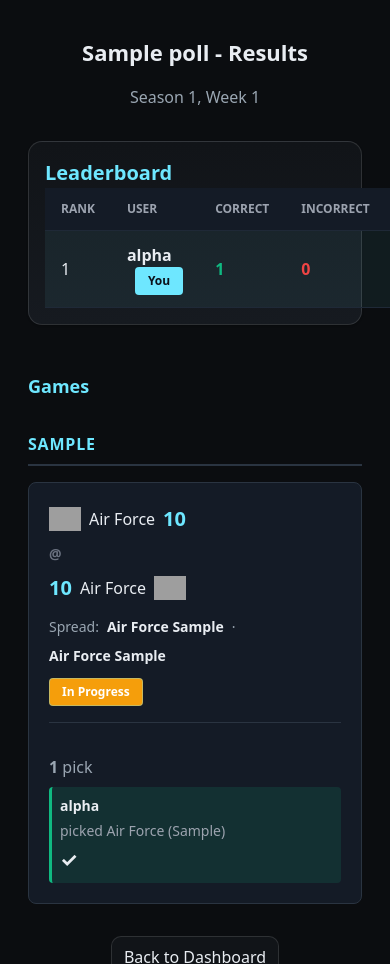
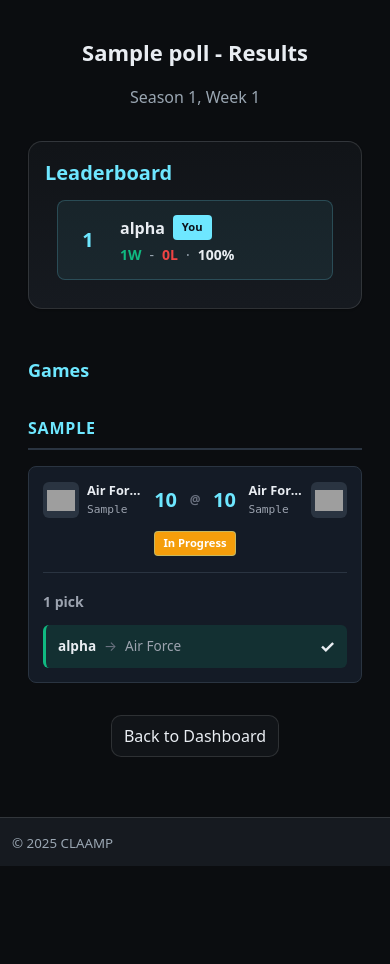
Before and after one commit to ahicks5/claamp-poll, a Flask app: page /spreads/week/1/1/results in a window 390 px wide. Shown: the part 89-1053 px from the top of the page. Run offline with Flask 3, Linux system fonts and the light colour scheme; a user stored in the database is signed in; tables that the repository leaves empty hold one stand-in row (values such as "Sample post"); grey boxes are pictures that could not be loaded.

Commit message:
Optimize spreads results page for mobile and update login redirect
Mobile optimizations for spreads_results.html:
- Replace wide desktop table with condensed 4-column leaderboard
- Add mobile-specific card layout for leaderboard
- Redesign game cards with improved team details stacking
- Convert picks from vertical list to responsive grid of chips
- Add responsive breakpoints at 768px and 480px
- Eliminate horizontal scrolling on mobile devices
- Reduce vertical scrolling with grid-based pick display

Also updated auth/routes.py to redirect to home page after login instead of polls dashboard.

```diff
--- a/auth/routes.py
+++ b/auth/routes.py
@@ -19,7 +19,7 @@ def login():
                 login_user(user)
                 user.last_login_at = datetime.now(timezone.utc)
                 s.commit()
-                return redirect(url_for("poll.dashboard"))
+                return redirect(url_for("root"))
         flash("Invalid credentials.", "danger")
     return render_template("auth_login.html")
 
--- a/templates/spreads_results.html
+++ b/templates/spreads_results.html
@@ -16,30 +16,32 @@
         <h2 style="margin: 0; font-size: 1.25rem;">Leaderboard</h2>
       </div>
       <div class="card-body" style="padding: 0;">
-        <table class="leaderboard-table">
+        <!-- Desktop table -->
+        <table class="leaderboard-table desktop-only">
           <thead>
             <tr>
               <th>Rank</th>
               <th>User</th>
-              <th>Correct</th>
-              <th>Incorrect</th>
-              <th>Pending</th>
+              <th>W-L</th>
               <th>Win %</th>
             </tr>
           </thead>
           <tbody>
             {% for entry in leaderboard %}
               <tr {% if entry.user.id == current_user.id %}class="highlight-row"{% endif %}>
-                <td>{{ loop.index }}</td>
+                <td><strong>{{ loop.index }}</strong></td>
                 <td>
                   <strong>{{ entry.user.username }}</strong>
                   {% if entry.user.id == current_user.id %}
                     <span class="badge badge-primary" style="margin-left: 0.5rem;">You</span>
                   {% endif %}
                 </td>
-                <td class="correct-cell">{{ entry.correct }}</td>
-                <td class="incorrect-cell">{{ entry.incorrect }}</td>
-                <td>{{ entry.pending }}</td>
+                <td>
+                  <span class="correct-text">{{ entry.correct }}</span>-<span class="incorrect-text">{{ entry.incorrect }}</span>
+                  {% if entry.pending > 0 %}
+                    <span class="muted" style="margin-left: 0.25rem;">({{ entry.pending }} pending)</span>
+                  {% endif %}
+                </td>
                 <td>
                   {% if entry.total > 0 %}
                     <strong>{{ "%.1f"|format(entry.pct) }}%</strong>
@@ -51,6 +53,32 @@
             {% endfor %}
           </tbody>
         </table>
+
+        <!-- Mobile cards -->
+        <div class="leaderboard-mobile mobile-only">
+          {% for entry in leaderboard %}
+            <div class="leaderboard-card {% if entry.user.id == current_user.id %}highlight-card{% endif %}">
+              <div class="leaderboard-rank">{{ loop.index }}</div>
+              <div class="leaderboard-info">
+                <div class="leaderboard-user">
+                  <strong>{{ entry.user.username }}</strong>
+                  {% if entry.user.id == current_user.id %}
+                    <span class="badge badge-primary">You</span>
+                  {% endif %}
+                </div>
+                <div class="leaderboard-stats">
+                  <span class="correct-text">{{ entry.correct }}W</span>
+                  <span class="muted">-</span>
+                  <span class="incorrect-text">{{ entry.incorrect }}L</span>
+                  {% if entry.total > 0 %}
+                    <span class="muted">·</span>
+                    <strong>{{ "%.0f"|format(entry.pct) }}%</strong>
+                  {% endif %}
+                </div>
+              </div>
+            </div>
+          {% endfor %}
+        </div>
       </div>
     </div>
   {% endif %}
@@ -69,41 +97,43 @@
         {% set home_logo = logo_map.get(game.home_team.name, 'default.png') %}
 
         <div class="game-result-card">
-          <!-- Game header with teams -->
-          <div class="game-header">
-            <div class="team-info">
+          <!-- Game header with teams and scores -->
+          <div class="game-matchup">
+            <div class="game-team away-team">
+              <div class="logo-wrapper-sm">
                 <img src="{{ url_for('static', filename='images/logos/' + away_logo) }}"
                      alt="{{ game.away_team.name }}"
                      class="team-logo-sm">
-              <span>{{ game.away_team.name }}</span>
+              </div>
+              <div class="team-details">
+                <span class="team-name">{{ game.away_team.name }}</span>
+                <span class="team-spread">{{ game.away_spread }}</span>
+              </div>
               {% if game.away_score is not none %}
                 <strong class="score">{{ game.away_score }}</strong>
               {% endif %}
             </div>
 
-            <div class="vs-text">@</div>
+            <div class="vs-divider">@</div>
 
-            <div class="team-info">
+            <div class="game-team home-team">
               {% if game.home_score is not none %}
                 <strong class="score">{{ game.home_score }}</strong>
               {% endif %}
-              <span>{{ game.home_team.name }}</span>
+              <div class="team-details">
+                <span class="team-name">{{ game.home_team.name }}</span>
+                <span class="team-spread">{{ game.home_spread }}</span>
+              </div>
+              <div class="logo-wrapper-sm">
                 <img src="{{ url_for('static', filename='images/logos/' + home_logo) }}"
                      alt="{{ game.home_team.name }}"
                      class="team-logo-sm">
               </div>
             </div>
-
-          <!-- Spread info -->
-          <div class="spread-info">
-            <span class="muted">Spread:</span>
-            <strong>{{ game.away_team.name }} {{ game.away_spread }}</strong>
-            <span class="muted">·</span>
-            <strong>{{ game.home_team.name }} {{ game.home_spread }}</strong>
           </div>
 
-          <!-- Status -->
-          <div class="game-status">
+          <!-- Status badge -->
+          <div class="game-status-bar">
             {% if game.status == 'final' %}
               <span class="badge badge-success">Final</span>
             {% elif game.status == 'in_progress' %}
@@ -116,34 +146,30 @@
           <!-- Picks summary -->
           {% if game.picks %}
             <div class="picks-summary">
-              <p class="muted" style="margin-bottom: 0.5rem;">
-                <strong>{{ game.picks|length }}</strong> pick{{ 's' if game.picks|length != 1 else '' }}
-              </p>
+              <div class="picks-header">
+                <span class="picks-count">{{ game.picks|length }} pick{{ 's' if game.picks|length != 1 else '' }}</span>
+              </div>
 
-              <div class="picks-list">
+              <div class="picks-grid">
                 {% for pick in game.picks %}
                   {% set is_correct = pick.is_correct %}
                   {% set is_home = pick.picked_team_id == game.home_team_id %}
 
-                  <div class="pick-item {% if is_correct == true %}correct{% elif is_correct == false %}incorrect{% endif %}">
+                  <div class="pick-chip {% if is_correct == true %}correct{% elif is_correct == false %}incorrect{% endif %}">
                     <span class="pick-user">{{ pick.user.username }}</span>
-                    <span class="pick-choice">
-                      picked {{ game.home_team.name if is_home else game.away_team.name }}
-                      ({{ game.home_spread if is_home else game.away_spread }})
-                    </span>
+                    <span class="pick-arrow">→</span>
+                    <span class="pick-team">{{ (game.home_team.name if is_home else game.away_team.name)[:15] }}</span>
                     {% if is_correct == true %}
-                      <span class="pick-result">✓</span>
+                      <span class="pick-icon">✓</span>
                     {% elif is_correct == false %}
-                      <span class="pick-result">✗</span>
+                      <span class="pick-icon">✗</span>
                     {% else %}
-                      <span class="pick-result muted">-</span>
+                      <span class="pick-icon muted">-</span>
                     {% endif %}
                   </div>
                 {% endfor %}
               </div>
             </div>
-          {% else %}
-            <p class="muted" style="font-size: 0.875rem;">No picks for this game.</p>
           {% endif %}
         </div>
       {% endfor %}
@@ -158,6 +184,11 @@
 </div>
 
 <style>
+  /* Show/hide for responsive */
+  .desktop-only { display: table; }
+  .mobile-only { display: none; }
+
+  /* Desktop leaderboard table */
   .leaderboard-table {
     width: 100%;
     border-collapse: collapse;
@@ -186,14 +217,64 @@
     background: #6ee7ff11;
   }
 
-  .correct-cell {
+  .correct-text {
     color: #10b981;
     font-weight: 600;
   }
 
-  .incorrect-cell {
+  .incorrect-text {
     color: #ef4444;
     font-weight: 600;
+  }
+
+  /* Mobile leaderboard cards */
+  .leaderboard-mobile {
+    display: flex;
+    flex-direction: column;
+    gap: 0.5rem;
+    padding: 0.75rem;
+  }
+
+  .leaderboard-card {
+    display: flex;
+    align-items: center;
+    gap: 1rem;
+    padding: 0.875rem;
+    background: #1f2937;
+    border-radius: 0.5rem;
+  }
+
+  .highlight-card {
+    background: #6ee7ff11;
+    border: 1px solid #6ee7ff33;
+  }
+
+  .leaderboard-rank {
+    font-size: 1.25rem;
+    font-weight: 700;
+    color: #6ee7ff;
+    min-width: 2rem;
+    text-align: center;
+  }
+
+  .leaderboard-info {
+    flex: 1;
+    display: flex;
+    flex-direction: column;
+    gap: 0.25rem;
+  }
+
+  .leaderboard-user {
+    display: flex;
+    align-items: center;
+    gap: 0.5rem;
+  }
+
+  .leaderboard-stats {
+    font-size: 0.875rem;
+    display: flex;
+    align-items: center;
+    gap: 0.5rem;
   }
 
   .day-header {
@@ -211,27 +292,46 @@
     letter-spacing: 0.05em;
   }
 
+  /* Game cards */
   .game-result-card {
     background: #141b26;
     border: 1px solid #2a3441;
     border-radius: 0.5rem;
-    padding: 1.25rem;
+    padding: 1rem;
     margin-bottom: 1rem;
   }
 
-  .game-header {
+  .game-matchup {
     display: flex;
+    align-items: center;
     justify-content: space-between;
-    align-items: center;
+    gap: 0.75rem;
     margin-bottom: 0.75rem;
-    flex-wrap: wrap;
-    gap: 0.5rem;
   }
 
-  .team-info {
+  .game-team {
     display: flex;
     align-items: center;
     gap: 0.5rem;
+    flex: 1;
+  }
+
+  .away-team {
+    justify-content: flex-start;
+  }
+
+  .home-team {
+    justify-content: flex-end;
+  }
+
+  .logo-wrapper-sm {
+    background: #2a3441;
+    border-radius: 0.375rem;
+    padding: 0.25rem;
+    display: flex;
+    align-items: center;
+    justify-content: center;
+    flex-shrink: 0;
   }
 
   .team-logo-sm {
@@ -240,74 +340,110 @@
     object-fit: contain;
   }
 
-  .score {
-    font-size: 1.25rem;
-    color: #6ee7ff;
+  .team-details {
+    display: flex;
+    flex-direction: column;
+    gap: 0.125rem;
   }
 
-  .vs-text {
+  .team-name {
+    font-weight: 600;
+    font-size: 0.9rem;
+  }
+
+  .team-spread {
+    font-size: 0.75rem;
+    color: #9ca3af;
+    font-family: ui-monospace, monospace;
+  }
+
+  .score {
+    font-size: 1.5rem;
+    font-weight: 700;
+    color: #6ee7ff;
+    min-width: 2.5rem;
+    text-align: center;
+  }
+
+  .vs-divider {
     color: #6b7280;
     font-weight: 600;
-    font-size: 0.875rem;
+    font-size: 0.75rem;
+    flex-shrink: 0;
   }
 
-  .spread-info {
-    margin-bottom: 0.75rem;
-    font-size: 0.875rem;
+  .game-status-bar {
+    margin-bottom: 1rem;
     display: flex;
-    gap: 0.5rem;
-    flex-wrap: wrap;
+    justify-content: center;
   }
 
-  .game-status {
-    margin-bottom: 1rem;
-  }
-
+  /* Picks */
   .picks-summary {
     margin-top: 1rem;
     padding-top: 1rem;
     border-top: 1px solid #2a3441;
   }
 
-  .picks-list {
-    display: flex;
-    flex-direction: column;
+  .picks-header {
+    margin-bottom: 0.75rem;
+  }
+
+  .picks-count {
+    font-size: 0.875rem;
+    color: #9ca3af;
+    font-weight: 600;
+  }
+
+  .picks-grid {
+    display: grid;
+    grid-template-columns: repeat(auto-fill, minmax(180px, 1fr));
     gap: 0.5rem;
   }
 
-  .pick-item {
+  .pick-chip {
     display: flex;
-    justify-content: space-between;
     align-items: center;
-    padding: 0.5rem;
-    border-radius: 0.25rem;
+    gap: 0.5rem;
+    padding: 0.5rem 0.75rem;
     background: #1f2937;
-    font-size: 0.875rem;
+    border-radius: 0.375rem;
+    font-size: 0.8rem;
+    border-left: 3px solid transparent;
   }
 
-  .pick-item.correct {
+  .pick-chip.correct {
     background: #10b98122;
-    border-left: 3px solid #10b981;
+    border-left-color: #10b981;
   }
 
-  .pick-item.incorrect {
+  .pick-chip.incorrect {
     background: #ef444422;
-    border-left: 3px solid #ef4444;
+    border-left-color: #ef4444;
   }
 
   .pick-user {
     font-weight: 600;
+    flex-shrink: 0;
   }
 
-  .pick-choice {
+  .pick-arrow {
+    color: #6b7280;
+    flex-shrink: 0;
+  }
+
+  .pick-team {
     color: #9ca3af;
     flex: 1;
-    margin: 0 1rem;
+    overflow: hidden;
+    text-overflow: ellipsis;
+    white-space: nowrap;
   }
 
-  .pick-result {
-    font-size: 1.25rem;
+  .pick-icon {
+    font-size: 1.1rem;
     font-weight: bold;
+    flex-shrink: 0;
   }
 
   .badge {
@@ -338,20 +474,63 @@
     color: #fff;
   }
 
-  @media (max-width: 600px) {
-    .game-header {
-      flex-direction: column;
-      align-items: flex-start;
+  /* Mobile optimizations */
+  @media (max-width: 768px) {
+    .desktop-only { display: none !important; }
+    .mobile-only { display: flex !important; }
+
+    .game-matchup {
+      gap: 0.5rem;
     }
 
-    .pick-item {
-      flex-direction: column;
-      align-items: flex-start;
-      gap: 0.25rem;
+    .team-name {
+      font-size: 0.85rem;
     }
 
-    .pick-choice {
-      margin: 0;
+    .team-logo-sm {
+      width: 28px;
+      height: 28px;
+    }
+
+    .score {
+      font-size: 1.25rem;
+      min-width: 2rem;
+    }
+
+    .picks-grid {
+      grid-template-columns: 1fr;
+    }
+
+    .pick-chip {
+      font-size: 0.85rem;
+    }
+  }
+
+  @media (max-width: 480px) {
+    .game-result-card {
+      padding: 0.875rem;
+    }
+
+    .team-details {
+      min-width: 0;
+      overflow: hidden;
+    }
+
+    .team-name {
+      font-size: 0.8rem;
+      overflow: hidden;
+      text-overflow: ellipsis;
+      white-space: nowrap;
+      max-width: 120px;
+    }
+
+    .team-spread {
+      font-size: 0.7rem;
+    }
+
+    .badge {
+      font-size: 0.7rem;
+      padding: 0.2rem 0.5rem;
     }
   }
 </style>
```
Lines whose indentation alone changed are shown as unchanged.
